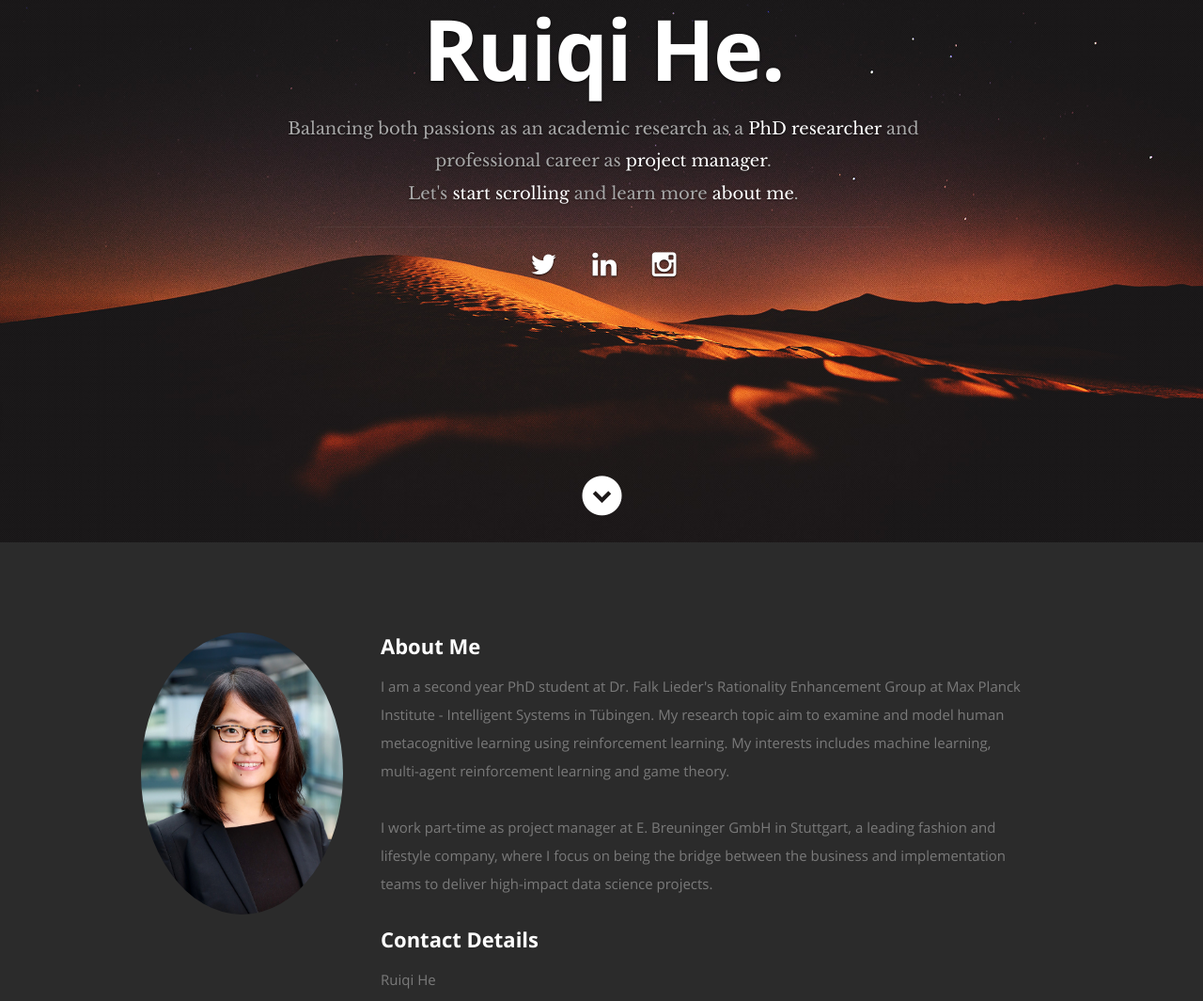
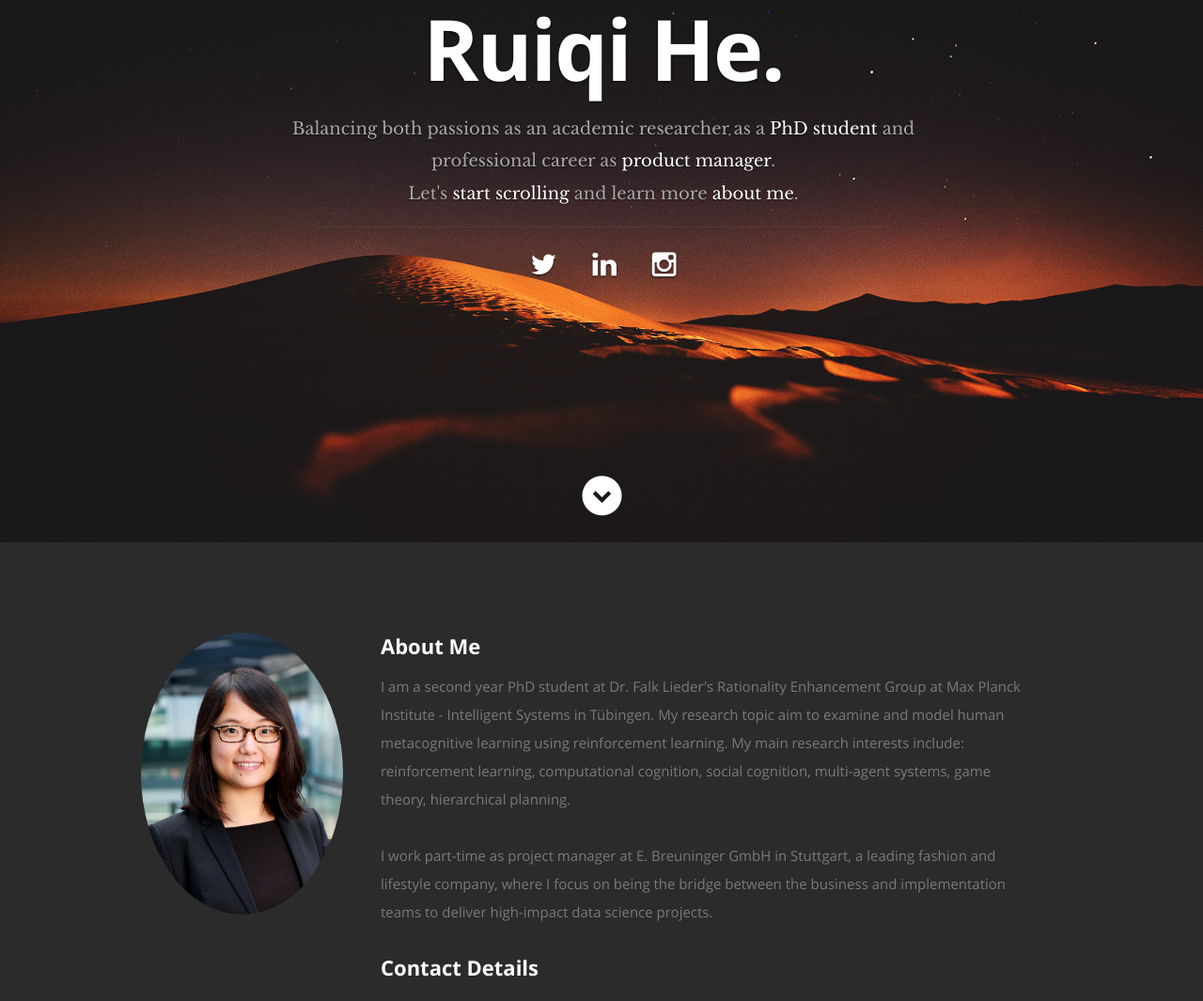
Before and after one commit to Reeche/reeche.github.io, a plain HTML site: page index.html in a window 1280 px wide. Shown: the part 223-1288 px from the top of the page at 94% size. Drawn offline with nearby package versions, Linux system fonts and the light colour scheme.

Commit message:
added some more details on interests

```diff
--- a/index.html
+++ b/index.html
@@ -58,8 +58,8 @@
     <div class="row banner">
         <div class="banner-text">
             <h1 class="responsive-headline">Ruiqi He.</h1>
-            <h3>Balancing both passions as an academic research as a <span>PhD researcher</span> and professional
-                career as <span>project manager</span>. <br>Let's <a class="smoothscroll" href="#about">start scrolling</a>
+            <h3>Balancing both passions as an academic researcher as a <span>PhD student</span> and professional
+                career as <span>product manager</span>. <br>Let's <a class="smoothscroll" href="#about">start scrolling</a>
                 and learn more <a class="smoothscroll" href="#about">about me</a>.</h3>
             <hr/>
             <ul class="social">
@@ -97,7 +97,8 @@
             <p>I am a second year PhD student at Dr. Falk Lieder's Rationality Enhancement Group at Max Planck Institute
                 - Intelligent Systems in Tübingen.
                 My research topic aim to examine and model human metacognitive learning using reinforcement learning.
-                My interests includes machine learning, multi-agent reinforcement learning and game theory.
+                My main research interests include: reinforcement learning, computational cognition, social cognition,
+                multi-agent systems, game theory, hierarchical planning.
             </p>
 
             <p>I work part-time as project manager at E. Breuninger GmbH in Stuttgart, a leading fashion and lifestyle
```
